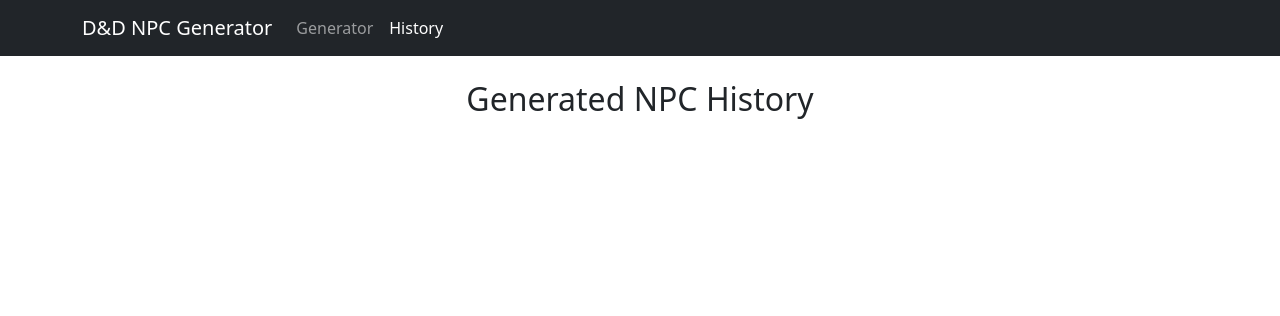
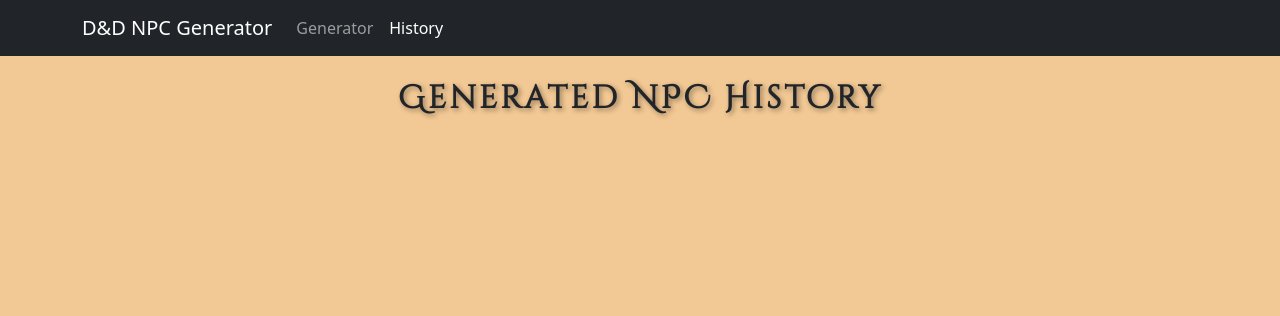
Before and after one commit to realLucas01/DnD-NPCGen, a Spring Boot app: page /history in a window 1280 px wide. Shown: the top 316 px of the page. Run offline with Spring Boot 4, Linux system fonts and the light colour scheme; data comes from the database, SQL or seed files in the repository.

Commit message:
Design of the History page adjusted
Stylesheet for the History page was added

```diff
--- /dev/null
+++ b/src/main/resources/static/css/styleHistory.css
@@ -0,0 +1,41 @@
+:root {
+    --background-orange: #f2c894;
+    --foreground-orange: #ffb347;
+    --foreground-yellow: rgb(247, 228, 190);
+    --border-orange: #c7882e;
+}
+
+body{
+    background-color: var(--background-orange);
+}
+
+.ueberschrift{
+    font-family: 'Cinzel Decorative', serif;
+    font-weight: bold;
+    letter-spacing: 3px;
+    text-shadow: 2px 2px 5px rgba(0, 0, 0, 0.4);
+    padding-bottom: 0.5rem;
+}
+
+.card{
+    background-color: var(--foreground-orange);
+    font-family: 'MedievalSharp';
+}
+
+.card .card-title{
+    width: 100%;
+    border-bottom: 2px solid var(--foreground-yellow);
+    padding-bottom: 5px;
+}
+
+.card .card-footer{
+    background-color: var(--foreground-yellow);
+}
+
+.card .card-footer .btn{
+    background-color: var(--foreground-orange);
+    color: black;
+    border-width: 2px;
+    border-style: solid;
+    border-color: var(--foreground-orange);
+}
--- a/src/main/resources/templates/history.html
+++ b/src/main/resources/templates/history.html
@@ -3,11 +3,13 @@
     <head>
         <title>History</title>
 
+        <link rel="stylesheet" href="https://fonts.googleapis.com/css2?family=Cinzel+Decorative&display=swap">
+
         <!-- Bootstrap CSS von CDN -->
         <link rel="stylesheet" href="https://cdn.jsdelivr.net/npm/bootstrap@5.3.2/dist/css/bootstrap.min.css">
 
         <!-- Eigenes CSS -->
-        <link rel="stylesheet" th:href="@{/css/styles.css}">
+        <link rel="stylesheet" th:href="@{/css/styleHistory.css}">
     </head>
 
     <body>
@@ -16,13 +18,13 @@
 
         <!-- History NPC Grid -->
         <div class="container mt-4">
-            <h2 class="text-center mb-4">Generated NPC History</h2>
+            <h2 class="text-center ueberschrift mb-4">Generated NPC History</h2>
 
             <div class="row row-cols-1 row-cols-md-2 row-cols-lg-3 g-4">
                 <div class="col" th:each="npc : ${npcHistory}">
                     <div class="card h-100 shadow-sm">
                         <div class="card-body">
-                            <h5 class="card-title" th:text="${npc.name}"></h5>
+                            <h5 class="card-title text-center" th:text="${npc.name}"></h5>
                             <p class="card-text">
                                 <strong>Race:</strong> <span th:text="${npc.race}"></span><br>
                                 <strong>Class:</strong> <span th:text="${npc.genClass}"></span><br>
```
Also changed, not shown: src/main/resources/static/css/styles.css (line endings or trailing spaces), 1 other file.
